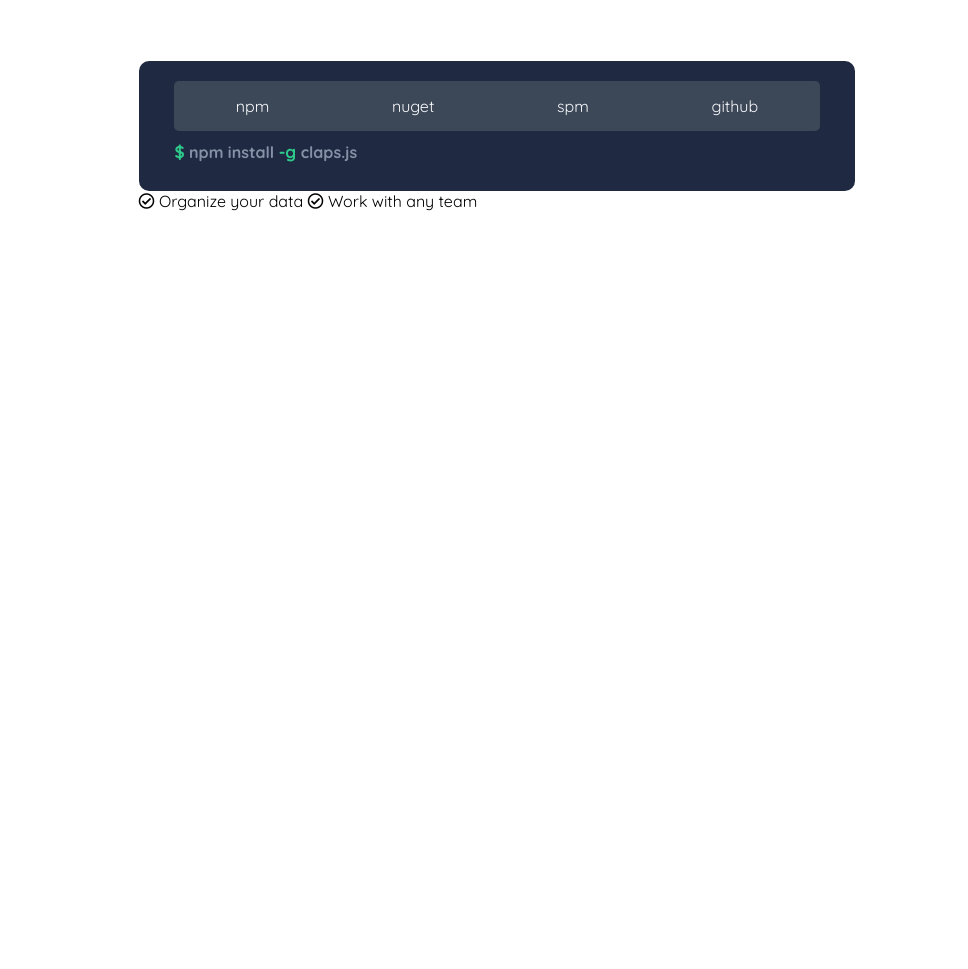
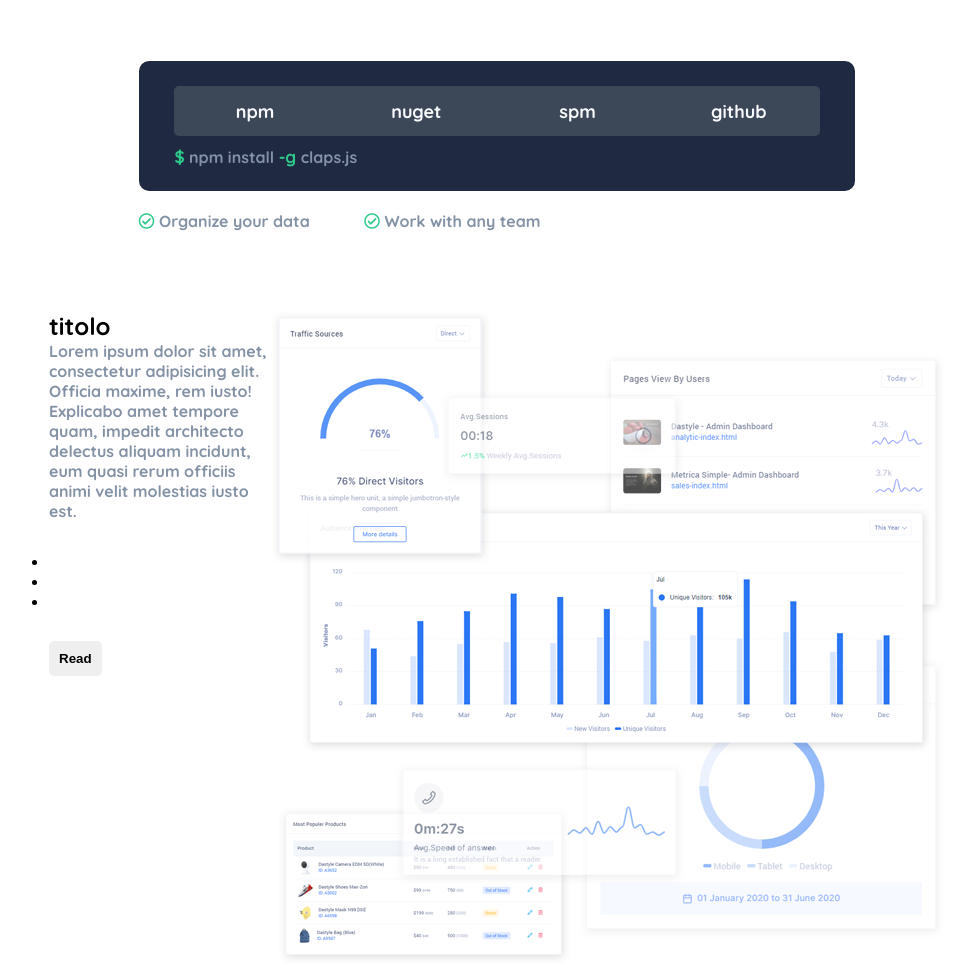
Before and after one commit to matassoli/proj-html-vuejs, a website: page index.html in a window 1280 px wide. Shown: the part 1604-2573 px from the top of the page, without its empty margins (143-1111 px from the left). Before the commit the page ends 1815 px from the top, so only its background shows below. Drawn offline with nearby package versions, Linux system fonts and the light colour scheme.

Commit message:
graph init

```diff
--- a/index.html
+++ b/index.html
@@ -109,14 +109,33 @@
             <p><span>$</span> npm install <span>-g</span> claps.js</p>
           </div>
           <div class="quickstart__features">
-            <span><i class="far fa-check-circle"></i> Organize your data</span> <span><i class="far fa-check-circle"></i> Work with any team </span>
+            <p><i class="far fa-check-circle"></i> Organize your data</p>
+            <p><i class="far fa-check-circle"></i> Work with any team </p>
           </div>
         </div>
 
       </div>
     </section>
 
+    <section class="graph">
+      <div class="graph__sx">
+        <h2>titolo</h2>
+        <p>Lorem ipsum dolor sit amet, consectetur adipisicing elit. Officia maxime, rem iusto! Explicabo amet tempore quam, impedit architecto delectus aliquam incidunt, eum quasi rerum officiis animi velit molestias iusto est.
+        <ul>
+          <li></li>
+          <li></li>
+          <li></li>
+        </ul>
+        </p>
+<button>Read</button>
+      </div>
 
+      <div class="graph__dx">
+        <img src="img/1.png" alt="">
+      </div>
+
+
+    </section>
 
 
 
--- a/src/app.scss
+++ b/src/app.scss
@@ -3,6 +3,8 @@
 @import "partials/jumbo.scss";
 @import "partials/section_features.scss";
 @import "partials/section_quickstart.scss";
+@import "partials/section_graph.scss";
+
 
 
 
--- /dev/null
+++ b/src/partials/section_graph.scss
@@ -0,0 +1,11 @@
+.graph {
+  padding-top: 80px;
+  width: 70%;
+  margin: auto;
+  display: flex;
+  justify-content: space-between;
+}
+
+.graph__sx {}
+
+.graph__dx {}
--- a/src/partials/section_quickstart.scss
+++ b/src/partials/section_quickstart.scss
@@ -35,7 +35,7 @@
   background-color: #202942;
   height: 130px;
   border-radius: 10px;
-  padding-top: 20px;
+  padding-top: 25px;
 
   ul {
     margin: auto;
@@ -50,6 +50,21 @@
     li {
       color: $secondaryBG;
       list-style-type: none;
+      display: flex;
+      justify-content: center;
+      align-items: center;
+      border-radius: 5px;
+      width: calc(25% - 1px);
+      height: 92%;
+      cursor: pointer;
+      font-weight: 700;
+      font-size: 18px;
+    }
+
+    li:hover {
+      width: calc(25% - 1px);
+      height: 97%;
+      background-color: #202942;
     }
   }
 
@@ -66,5 +81,14 @@
 }
 
 .quickstart__features {
+  margin-top: 20px;
+
   align-self: flex-start;
+  p {
+    display: inline;
+    padding-right: 50px;
+  }
+  i {
+      color: #2ECA8B;
+  }
 }
```
Also changed, not shown: dist/app.css.
